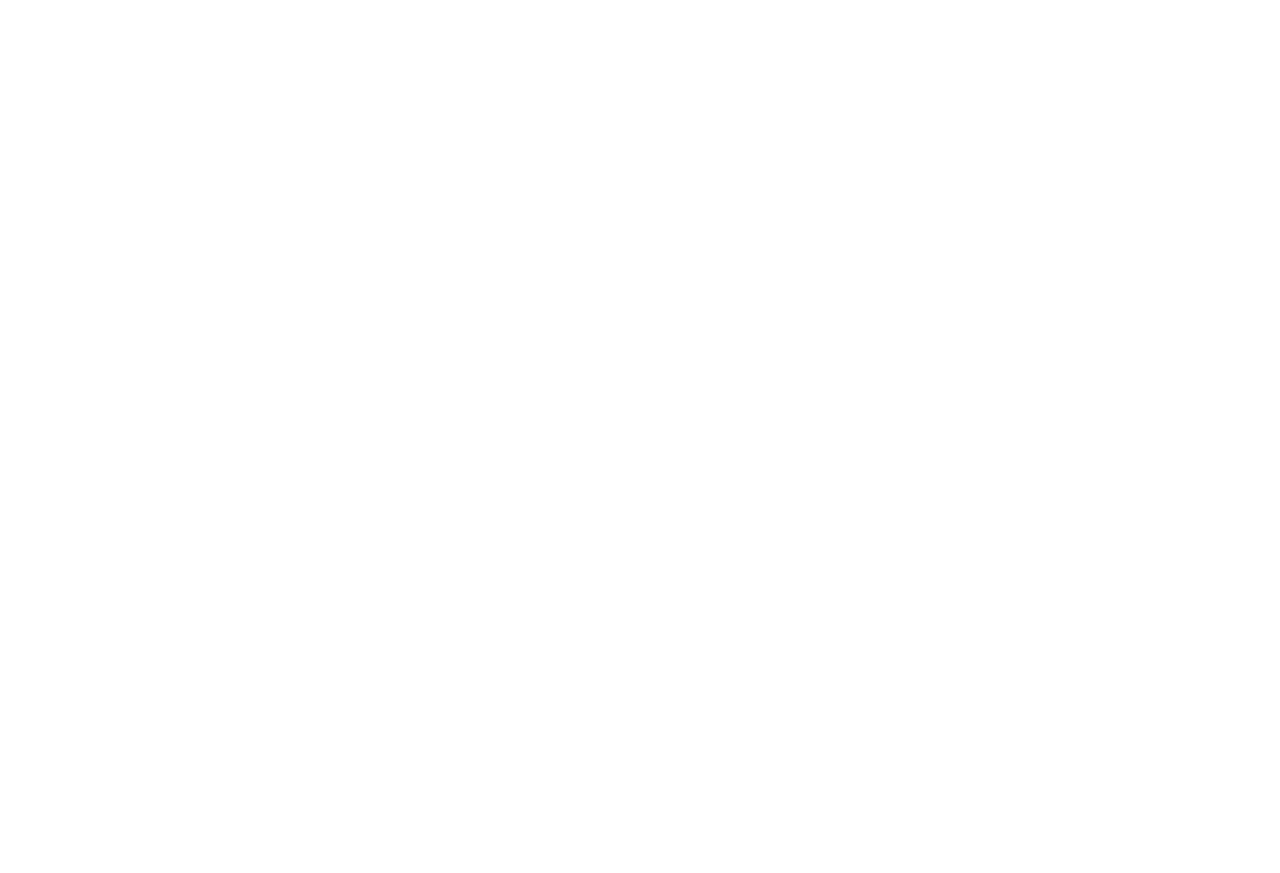
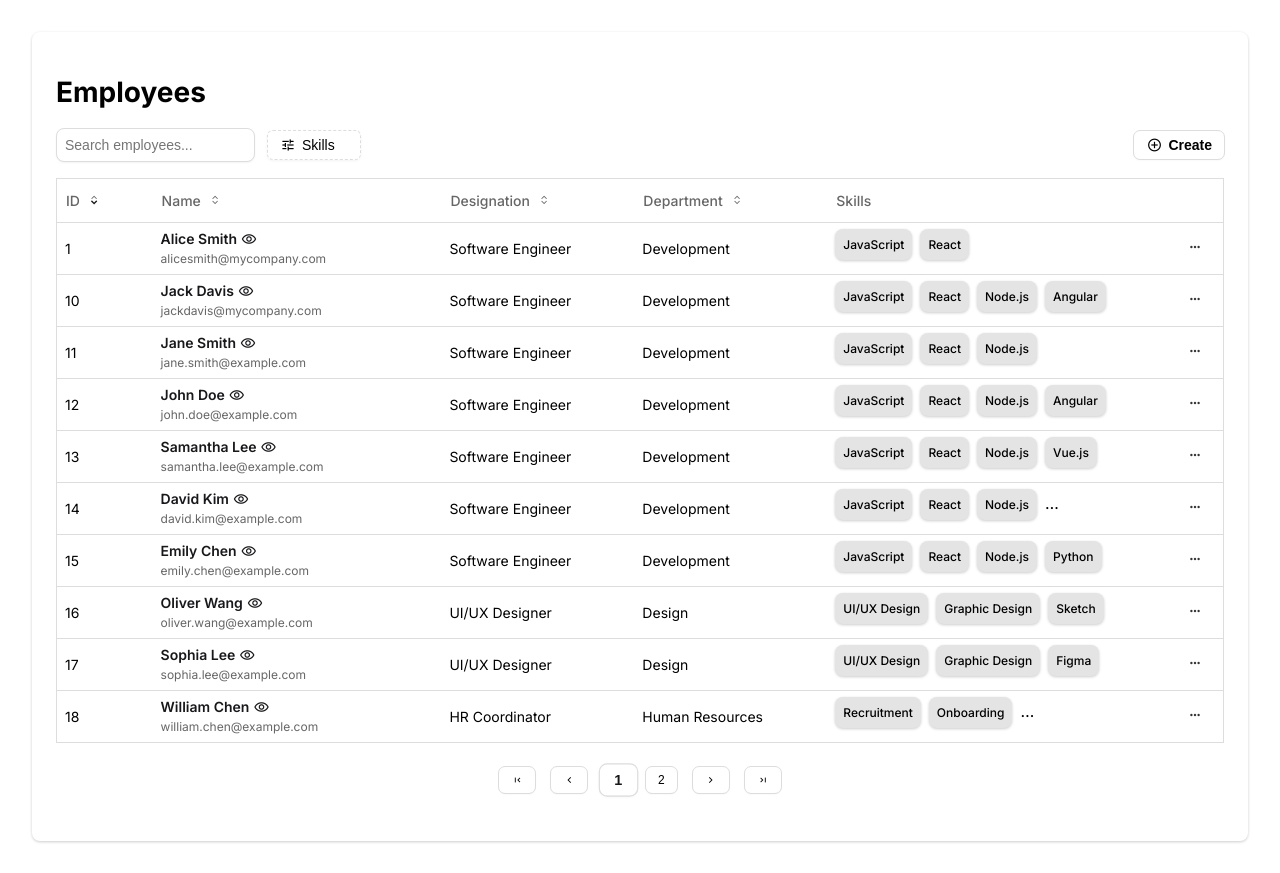
Before and after one commit to amaljoeqb/hr_app_react, a React (Create React App) app: page / in a window 1280 px wide. Before the commit the page ends 800 px from the top, so only its background shows below. Built offline with nearby package versions, Linux system fonts and the light colour scheme.

Commit message:
Update basename in App.tsx

```diff
--- a/src/App.tsx
+++ b/src/App.tsx
@@ -12,8 +12,10 @@ import { routes } from "./config";
 import EmployeeDeletePopup from "./pages/EmployeeListing/components/EmployeeDeletePopup";
 import useLoadData from "./hooks/useLoadData";
 
+const basename = process.env.NODE_ENV === "development" ? "/" : "/hr_app_react";
+
 const router = createBrowserRouter(routes, {
-  basename: "/hr_app_react",
+  basename,
 });
 
 function App() {
```
